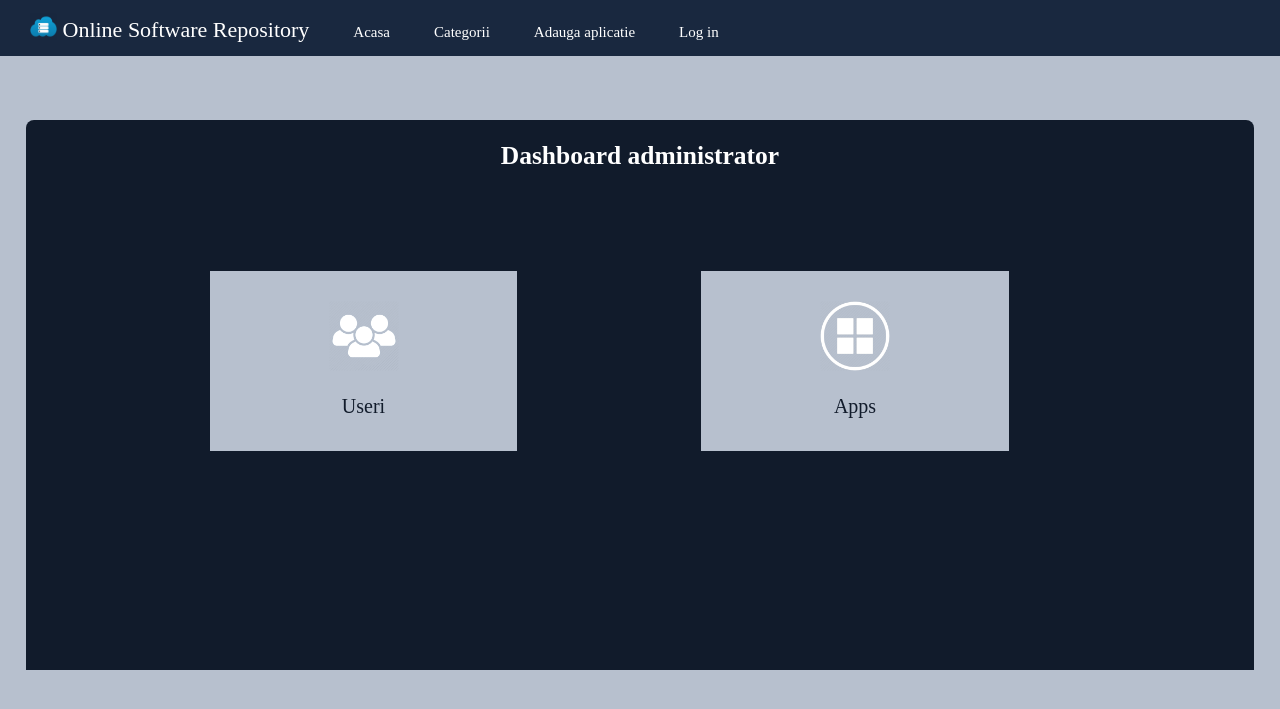
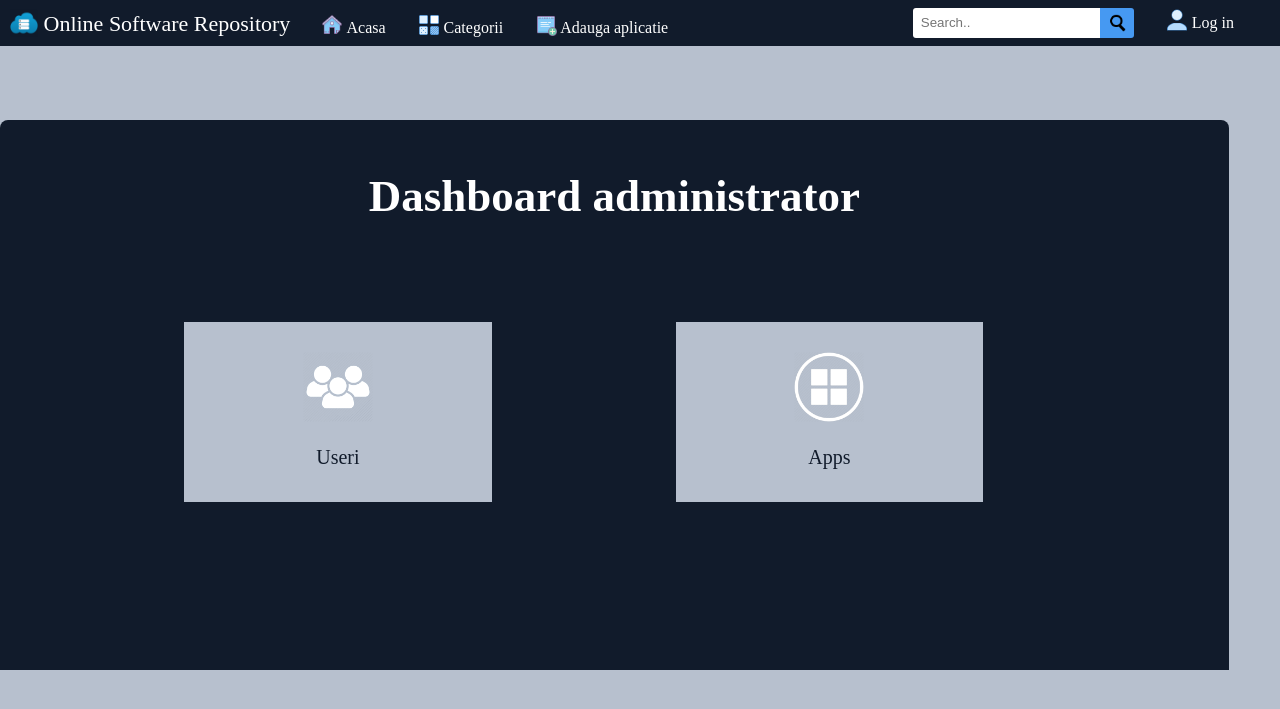
Before and after one commit to adelin998/TW-Sofy, a PHP site: page /administrator.html in a window 1280 px wide. Shown: the top 709 px of the page. Run offline with PHP 8.4, Linux system fonts and the light colour scheme.

Commit message:
Adaugare bara navigare
Am facut doar un singur css ca nu aveam chiar multe de adaugat

```diff
--- a/administrator.html
+++ b/administrator.html
@@ -8,7 +8,7 @@
 
 	 <title>Online Software Repository</title>
 
-	 <link rel="stylesheet" type="text/css" href="css/style_alex.css"/>
+	 <link rel="stylesheet" type="text/css" href="css/style.css"/>
 
 	 <link rel='icon' href="img/fav.png">
 
@@ -16,26 +16,23 @@
 
 	 <body>
 
-	 <nav>
 
-	 <ul>
-	 <li class="navTitle"><img src="img/fav.png" width="27px" height="27px" style="margin-bottom: -3px">  Online Software Repository</li>
+	<!-- Bara de navigare -->
+			 <nav>
+			   <div class="topnav">
+		  <p class="menuTitle"><img src="img/fav.png" width="28px" height="28px" style="margin-bottom: -6px;">  Online Software Repository</p>
+		  <a href="#"><img src="img/home.png" width="22px" height="22px" style="margin-bottom: -3px;"> Acasa</a>
+		  <a href="#"><img src="img/categories.png" width="22px" height="22px" style="margin-bottom: -3px;"> Categorii</a>
+		    <a href="#"><img src="img/add.png" width="22px" height="22px" style="margin-bottom: -3px;"> Adauga aplicatie</a>
+		     <a href="#" style="float: right;margin-right: 30px;margin-top: -5px"><img src="img/user.png" width="22px" height="22px" style="margin-bottom: -3px;"> Log in</a>
+		  <form class="searchForm">
+		  <input type="text" placeholder="Search..">
+		  <button type="submit"><img src="img/searchIcon.png" width="22px" height="22px" style="margin-bottom: -3px;"></button>
+		</form>
+		</div>
+			 </nav>
+ 	<!-- Sfarsit bara de navigare -->
 
-	 <li><a href="index.html" > Acasa</a></li>
-
-	 <li><a href="#">Categorii</a></li>
-
-	 <li><a href="#">Adauga aplicatie</a></li>
-
-	 <li><a href="#" style="">Log in</a></li>
-
-
-
-
-
-	 </ul>
-
-	 </nav>
 	 <section class="sectionAdministrator">
 	 	<div class="centerAdministrator">
 	 		<div class="secTitle">
--- a/css/style.css
+++ b/css/style.css
@@ -61,6 +61,13 @@
 
 	}
 
+	.sectionAdministrator{
+        min-height: 550px;
+        width:96%;
+        margin:0 auto;
+        margin-bottom: 100px;
+	}
+
 	.sectionLogin{
         min-height: 600px;
         width:92.3%;
--- a/css/style_alex.css
+++ /dev/null
@@ -1,207 +0,0 @@
-
-	body{
-		margin:0;
-		padding:0;
-	    background:#b7c0ce;
-		padding-top:120px;
-        font-family:Gadugi;
-	    }
-
-	    .navTitle{
-	    	color:#fff;
-	    	font-size: 22px;
-	    	font-family:Gadugi;
-	    }
-
-	nav{
-	    position:fixed;
-		width:100%;
-         z-index:111111111;
-		 margin-top:-120px;
-
-
-	}
-
-	nav ul{
-
-		background:#19283f;
-		padding:13px 0 13px 0;
-		margin:0;
-	}
-
-	nav ul li{
-		display:inline-block;
-		padding-right:10px;
-		padding-left:30px;
-	    margin:0;
-	}
-
-	nav  a{
-		text-decoration:none;
-		color:#fff;
-		margin:0;
-		font-size:15px;
-		font-family:Gadugi;
-
-
-	}
-
-	nav ul li a:hover{
-		color:#4699f2;
-
-	}
-
-	section{
-        min-height: 1000px;
-        width:96%;
-        margin:0 auto;
-        margin-bottom: 100px;
-	}
-
-	.sectionAdministrator{
-        min-height: 550px;
-        width:96%;
-        margin:0 auto;
-        margin-bottom: 100px;
-	}
-
-
-	.center{
-		width:76%;
-        height:1000px;
-        float:left;
-        color:#fff;
-        border-radius: 8px 8px 0px 0px;
-        background: #111b2b;
-   	}
-
-   	.centerAdministrator{
-		width:100%;
-        height:550px;
-        float:left;
-        color:#fff;
-        border-radius: 8px 8px 0px 0px;
-        background: #111b2b;
-   	}
-
-	.left{
-		width:23%;
-		background:#111b2b;
-		min-height: 400px;
-		float:left;
-		color: #fff;
-		border-radius: 8px 8px 0px 0px;
-	    margin-right: 1%;
-
-	}
-
-	.item{
-		width:23%;
-        height: 220px;
-        float:left;
-        text-align: center;
-        margin-bottom: 50px;
-        background:#b7c0ce;
-        margin-right: 5%;
-        margin-left: 5%;
-        padding-top: 30px;
-        color: #111b2b;
-	}
-
-	.buttonAdministratorLeft{
-		width: 25%;
-        height: 150px;
-        float:left;
-        text-align: center;
-        margin-bottom: 50px;
-        background:#b7c0ce;
-        margin-right: 15%;
-        margin-left: 15%;
-        padding-top: 30px;
-        color: #111b2b;
-	}
-
-	.buttonAdministratorLeft:hover{
-		transition-duration: 0.4s;
-		background: #4699f2;
-	}
-
-	.buttonAdministratorRight{
-		width: 25%;
-        height: 150px;
-        float:left;
-        text-align: center;
-        margin-bottom: 50px;
-        background:#b7c0ce;
-        margin-right: 15%;
-        margin-left: 0%;
-        padding-top: 30px;
-        color: #111b2b;
-	}
-
-	.buttonAdministratorRight:hover{
-		transition-duration: 0.4s;
-		background: #4699f2;
-	}
-
-
-
-	.item:hover{
-		transition-duration: 0.4s;
-		background: #4699f2;
-	}
-
-	.secTitle{
-		width: 100%;
-		text-align: center;
-		font-size: 17px;
-		margin-bottom: 100px;
-	}
-
-	.leftTitle{
-		width: 100%;
-		text-align: center;
-		font-size: 15px;
-        background: #111b2b;
-	}
-
-	.item img{
-		width:auto;
-		height: 150px;
-	}
-
-	.imgAdministrator{
-		width:70px;
-		height:70px;
-	}
-
-	.itemTitle{
-     font-size: 20px;
-	}
-
-	.buttonAdministratorContent{
-     font-size: 20px;
-     text-align: center;
-	}
-
-
-
-	.catList{
-		margin-top: 80px;
-		list-style-type: none;
-	}
-
-	.catList a{
-     color: #fff;
-     text-decoration: none;
-     margin-top: 3px;
-     margin-bottom: 3px;
-	}
-	.catList li{
-		margin-top: 3px;
-     margin-bottom: 3px;
-	}
-
-	.catList a:hover{
-      color: #4699f2;
-	}
```
Also changed, not shown: other parts of css/style.css (+55 -0 lines).
